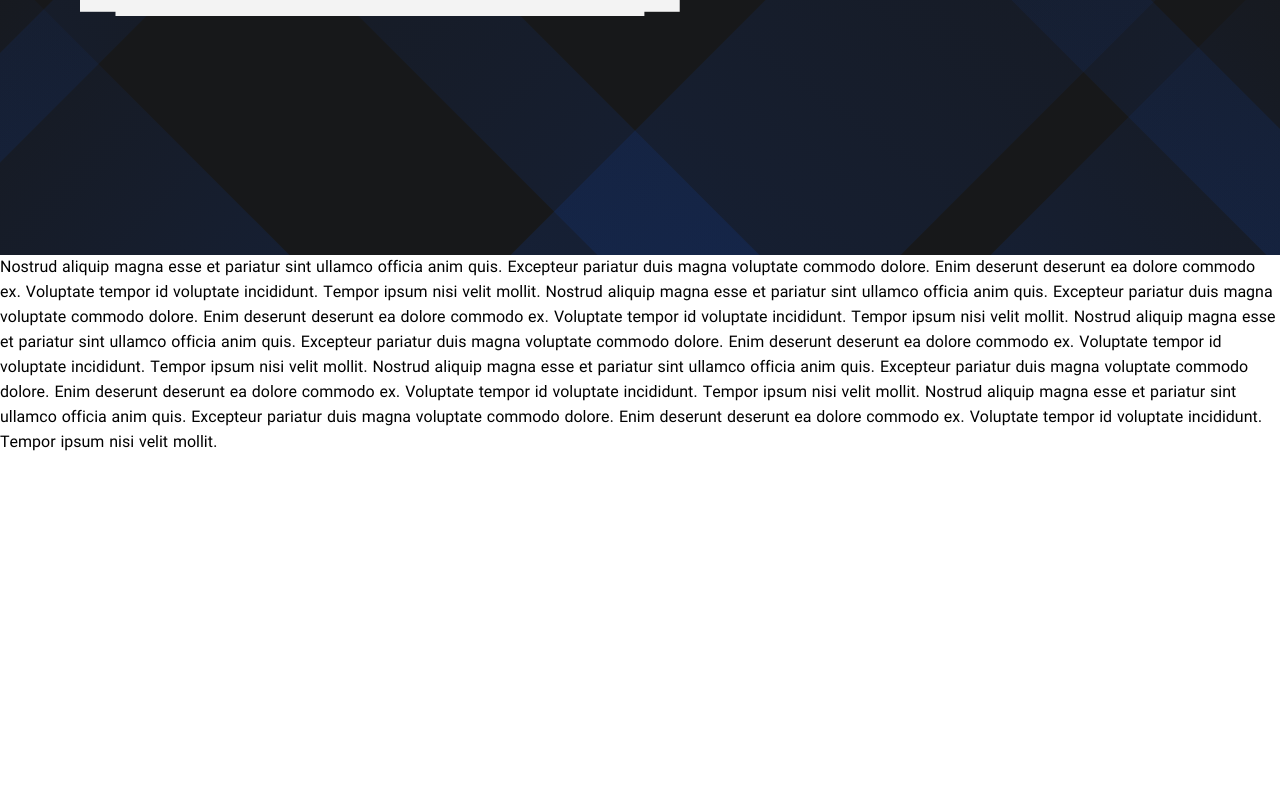
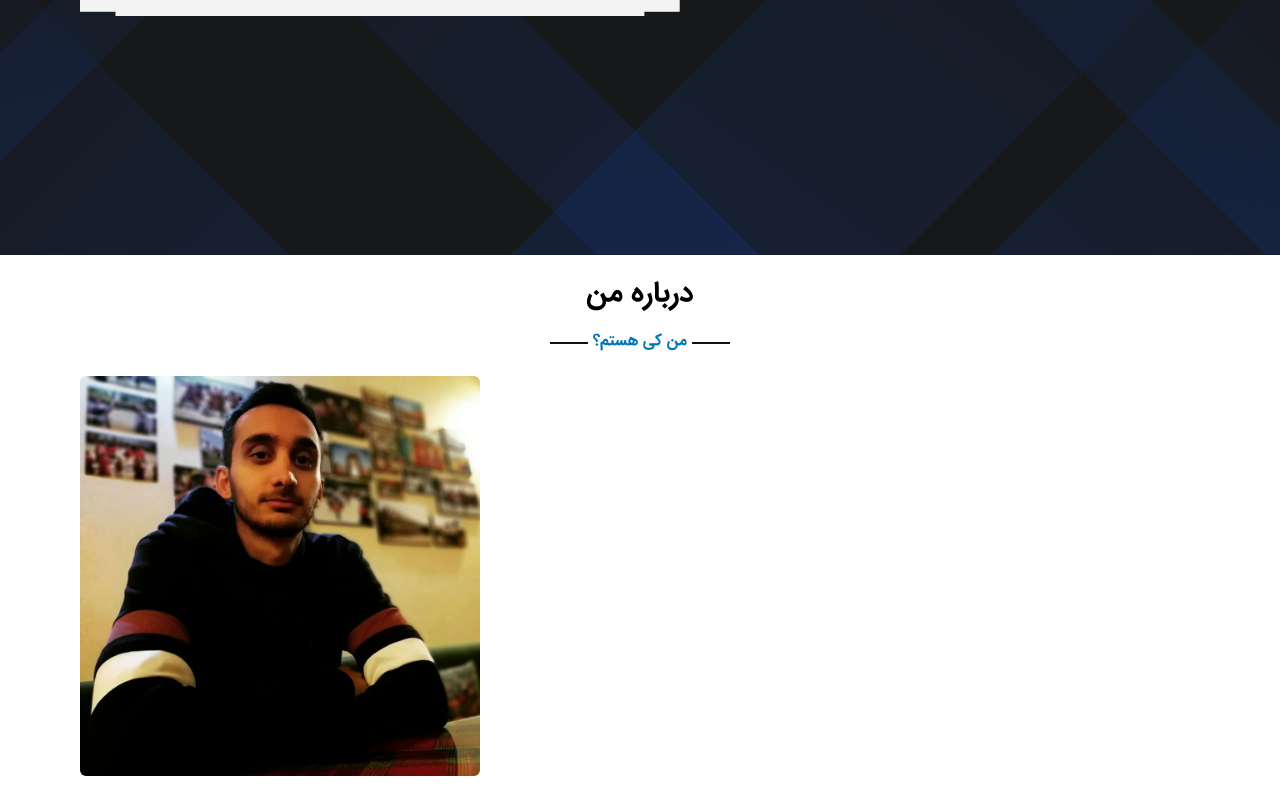
Before and after one commit to MaziyarParsi/portfolio-project, a React (Create React App) app: page / in a window 1280 px wide. Shown: the part 545-1345 px from the top of the page. Before the commit the page ends 1000 px from the top, so only its background shows below. Built offline with nearby package versions, Linux system fonts and the light colour scheme.

Commit message:
add-img-about-me

```diff
--- a/src/AboutSection/AboutSection.css
+++ b/src/AboutSection/AboutSection.css
@@ -0,0 +1,39 @@
+.aboutSection .title {
+  position: relative;
+  text-align: center;
+  font-size: 1.8rem;
+  font-weight: 600;
+  margin-bottom: 2rem;
+  padding-bottom: 28px;
+}
+.aboutSection .title::before {
+  content: "";
+  position: absolute;
+  bottom: 0px;
+  left: 50%;
+  width: 180px;
+  height: 2px;
+  background: #111;
+  transform: translateX(-50%);
+}
+.aboutSection .title::after {
+  content: " من کی هستم؟";
+  bottom: -14px;
+  position: absolute;
+  left: 50%;
+  font-size: 16px;
+  font-weight: 600;
+  padding: 5px;
+  background: #fff;
+  color: #0077b6;
+  transform: translateX(-50%);
+}
+.aboutSection .aboutContent .pictureColumn img {
+  height: 400px;
+  width: 400px;
+  object-fit: cover;
+  border-radius: 6px;
+}
+section.aboutSection {
+  padding: 1rem 0;
+}
--- a/src/AboutSection/AboutSection.js
+++ b/src/AboutSection/AboutSection.js
@@ -1,12 +1,18 @@
 import React from "react"
 import "./AboutSection.css"
+import aboutSectionPicture from "../images/me.jpg"
 
 const AboutSection = () => {
   return (
-    <section className="heroSection">
+    <section className="aboutSection">
       <div className="container">
-        <HeroSectionImage />
-        <HeroSectionText />
+        <h2 className="title">درباره من</h2>
+        <div className="aboutContent">
+          <div className="pictureColumn">
+            <img src={aboutSectionPicture}></img>
+          </div>
+          <div className="textColumn"></div>
+        </div>
       </div>
     </section>
   )
--- a/src/App/App.js
+++ b/src/App/App.js
@@ -1,6 +1,7 @@
 import React from "react"
 import Header from "../Header/Header"
 import HeroSection from "../HeroSection/HeroSection"
+import AboutSection from "../AboutSection/AboutSection"
 import "./App.css"
 
 function App() {
@@ -8,22 +9,7 @@ function App() {
     <div>
       <Header />
       <HeroSection />
-      <div>
-        Nostrud aliquip magna esse et pariatur sint ullamco officia anim quis. Excepteur pariatur
-        duis magna voluptate commodo dolore. Enim deserunt deserunt ea dolore commodo ex. Voluptate
-        tempor id voluptate incididunt. Tempor ipsum nisi velit mollit. Nostrud aliquip magna esse
-        et pariatur sint ullamco officia anim quis. Excepteur pariatur duis magna voluptate commodo
-        dolore. Enim deserunt deserunt ea dolore commodo ex. Voluptate tempor id voluptate
-        incididunt. Tempor ipsum nisi velit mollit. Nostrud aliquip magna esse et pariatur sint
-        ullamco officia anim quis. Excepteur pariatur duis magna voluptate commodo dolore. Enim
-        deserunt deserunt ea dolore commodo ex. Voluptate tempor id voluptate incididunt. Tempor
-        ipsum nisi velit mollit. Nostrud aliquip magna esse et pariatur sint ullamco officia anim
-        quis. Excepteur pariatur duis magna voluptate commodo dolore. Enim deserunt deserunt ea
-        dolore commodo ex. Voluptate tempor id voluptate incididunt. Tempor ipsum nisi velit mollit.
-        Nostrud aliquip magna esse et pariatur sint ullamco officia anim quis. Excepteur pariatur
-        duis magna voluptate commodo dolore. Enim deserunt deserunt ea dolore commodo ex. Voluptate
-        tempor id voluptate incididunt. Tempor ipsum nisi velit mollit.
-      </div>
+      <AboutSection />
     </div>
   )
 }
--- a/src/HeroSection/HeroSectionText/HeroSectionText.js
+++ b/src/HeroSection/HeroSectionText/HeroSectionText.js
@@ -14,7 +14,7 @@ const HeroSectionText = () => {
             className="typical"
             wrapper="p"
             loop={Infinity}
-            steps={["طراح سایت", 1000, "برنامه نویس وب", 1000, "طراح وردپرس", 1000]}
+            steps={["برنامه نویس فرانت اند", 1000, "طراحی سایت وردپرس", 1000]}
           />
         </p>
       </div>
```
